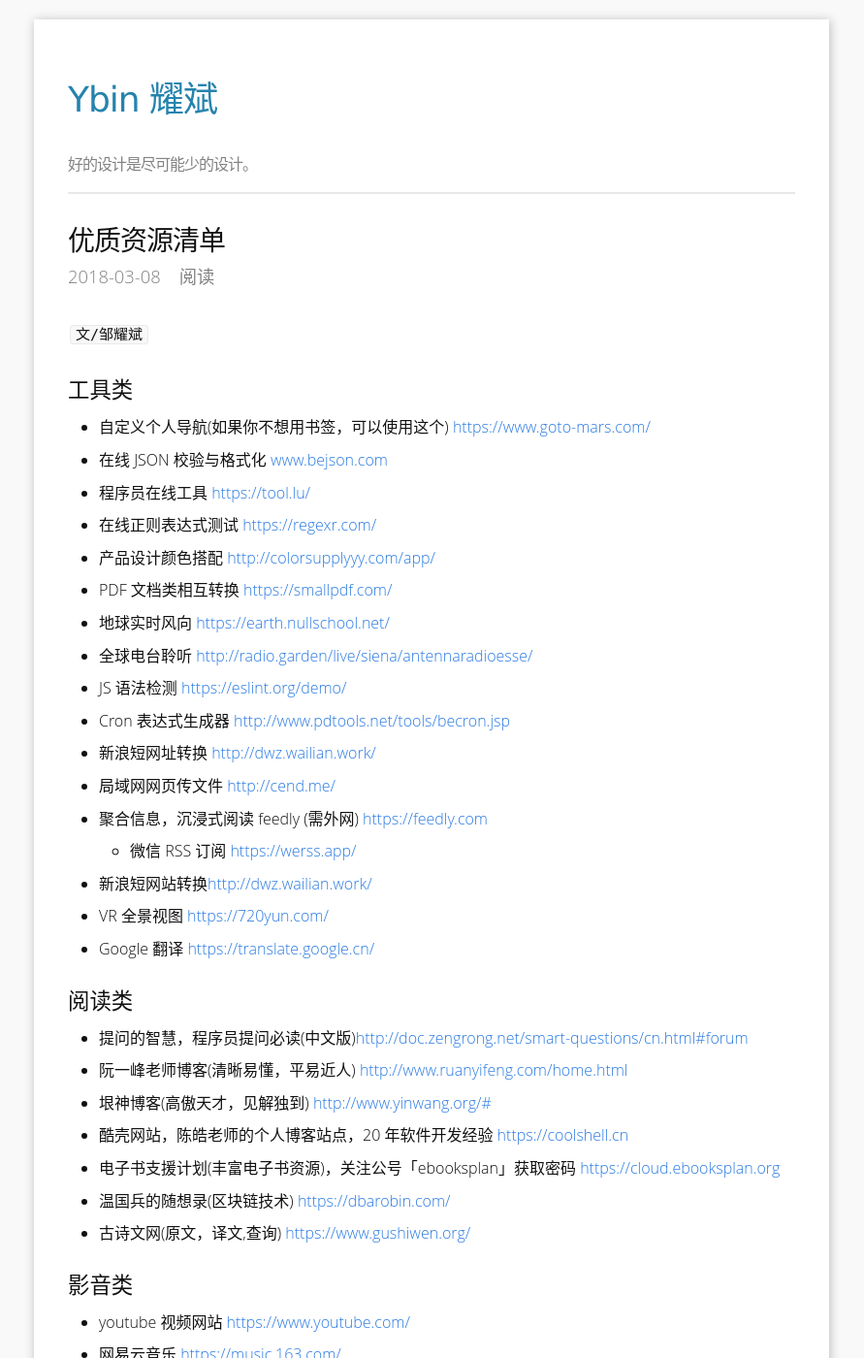
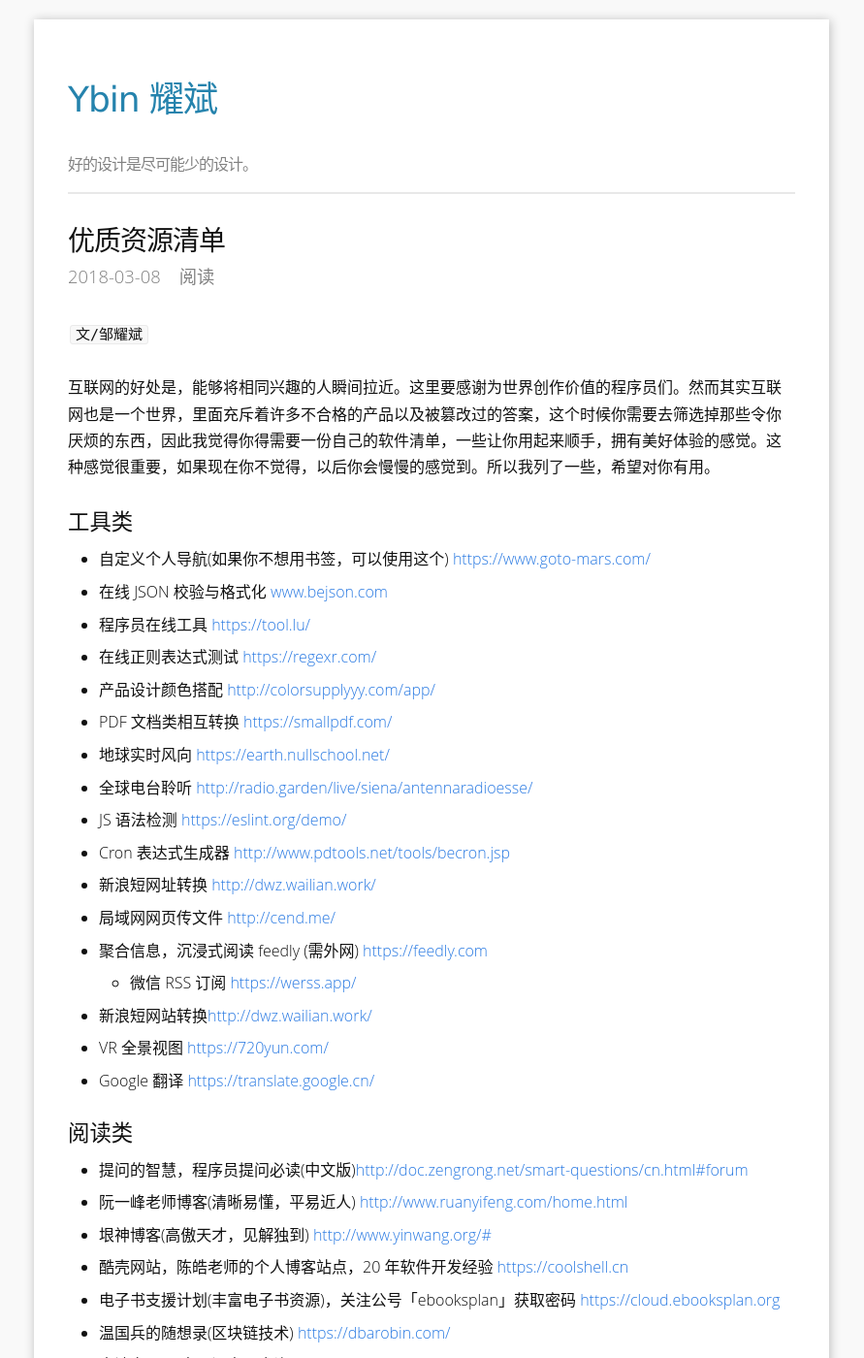
Before and after one commit to tzou24/Abina.github.io, a Jekyll site: the page built from _posts/daily/2018-03-08-resource-list.md, in a window 1280 px wide and 1400 px high. Shown: the whole window at 97% size, without its empty margins (195-1086 px from the left). Built offline with Jekyll 4.4.1, drawn with Linux system fonts in a browser that asks for light colours; nearby versions of some CDN libraries; comment, search, counter and statistics services are not loaded; some of the changed text lies outside the part shown.

Commit message:
修改资源清单文章

```diff
--- a/_posts/daily/2018-03-08-resource-list.md
+++ b/_posts/daily/2018-03-08-resource-list.md
@@ -12,6 +12,9 @@
 ---
 
 `文/邹耀斌`
+
+
+互联网的好处是，能够将相同兴趣的人瞬间拉近。这里要感谢为世界创作价值的程序员们。然而其实互联网也是一个世界，里面充斥着许多不合格的产品以及被篡改过的答案，这个时候你需要去筛选掉那些令你厌烦的东西，因此我觉得你得需要一份自己的软件清单，一些让你用起来顺手，拥有美好体验的感觉。这种感觉很重要，如果现在你不觉得，以后你会慢慢的感觉到。所以我列了一些，希望对你有用。
 
 
 #### 工具类
@@ -43,7 +46,7 @@
 - 酷壳网站，陈皓老师的个人博客站点，20 年软件开发经验 [https://coolshell.cn](https://coolshell.cn)
 - 电子书支援计划(丰富电子书资源)，关注公号「ebooksplan」获取密码 [https://cloud.ebooksplan.org](https://cloud.ebooksplan.org/index.php/login)
 - 温国兵的随想录(区块链技术) [https://dbarobin.com/](https://dbarobin.com/)
-- 古诗文网(原文，译文,查询) [https://www.gushiwen.org/](https://www.gushiwen.org/)
+- 古诗文网(原文，译文，查询) [https://www.gushiwen.org/](https://www.gushiwen.org/)
 
 #### 影音类
 
@@ -59,7 +62,7 @@
 - 石墨文档，多人协同 [https://shimo.im/](https://shimo.im/)
 - 蚂蚁金服-语雀，个人知识库 [https://www.yuque.com/](https://www.yuque.com/)
 - Evernote 印象笔记 [https://www.yinxiang.com/](https://www.yinxiang.com/)
-- 七牛云，可以存储个人数据，存储大小无限制 [https://portal.qiniu.com/signin](https://portal.qiniu.com/signin)
+- 七牛云，可以存储个人数据，存储空间无限制 [https://portal.qiniu.com/signin](https://portal.qiniu.com/signin)
 - 滴答清单,达成更多，用心生活,规划任务工具 [https://ticktick.com/](https://ticktick.com/)
 - 金数据 可以实现简单的产品订购表单提交(收费) [https://jinshuju.net/home](https://jinshuju.net/home)
 - balabolka 文字转语音(读变听) [http://www.cross-plus-a.com/balabolka.htm](http://www.cross-plus-a.com/balabolka.htm)
```
